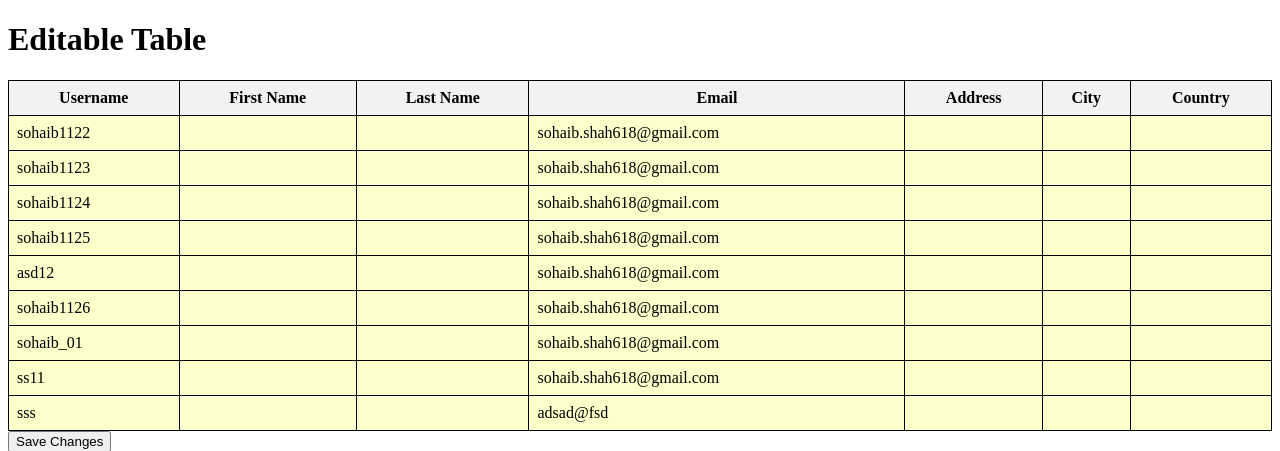
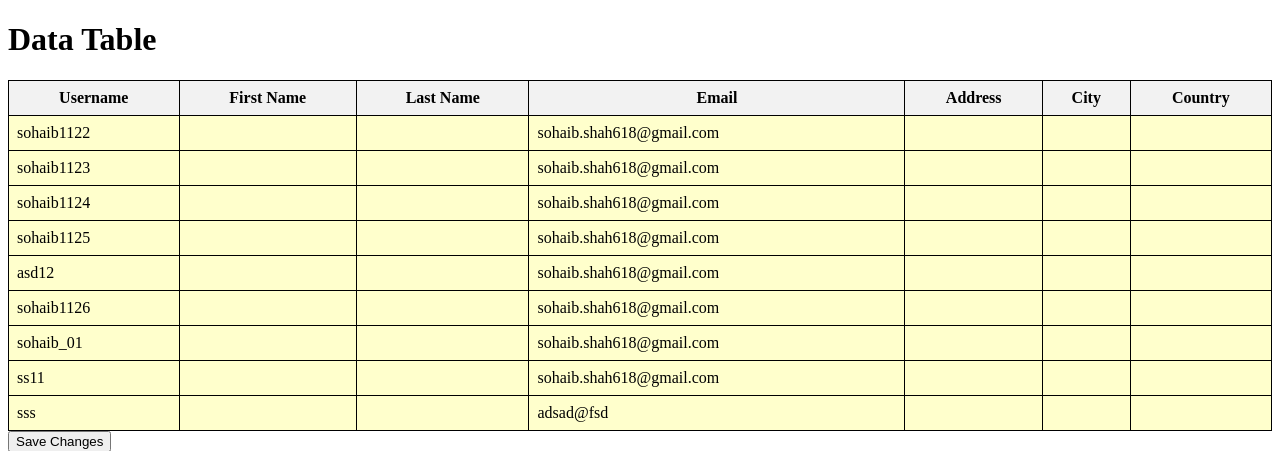
Before and after one commit to ABDULHADI44/simple-full-stack-app, a Django app: template fbdev/templates/alalal.html in a window 1280 px wide. Shown: the top 451 px of the page. Run offline with Django 4.2, Linux system fonts and the light colour scheme; the template is opened without the code that fills it: values that come from a table or form of the project are taken from there, others are empty; data comes from the database, SQL or seed files in the repository.

Commit message:
editable data-table name changed

```diff
--- a/fbdev/templates/alalal.html
+++ b/fbdev/templates/alalal.html
@@ -26,7 +26,7 @@
     </style>
 </head>
 <body>
-    <h1>Editable Table</h1>
+    <h1>Data Table</h1>
 
     <form method="post">
         {% csrf_token %}
```
